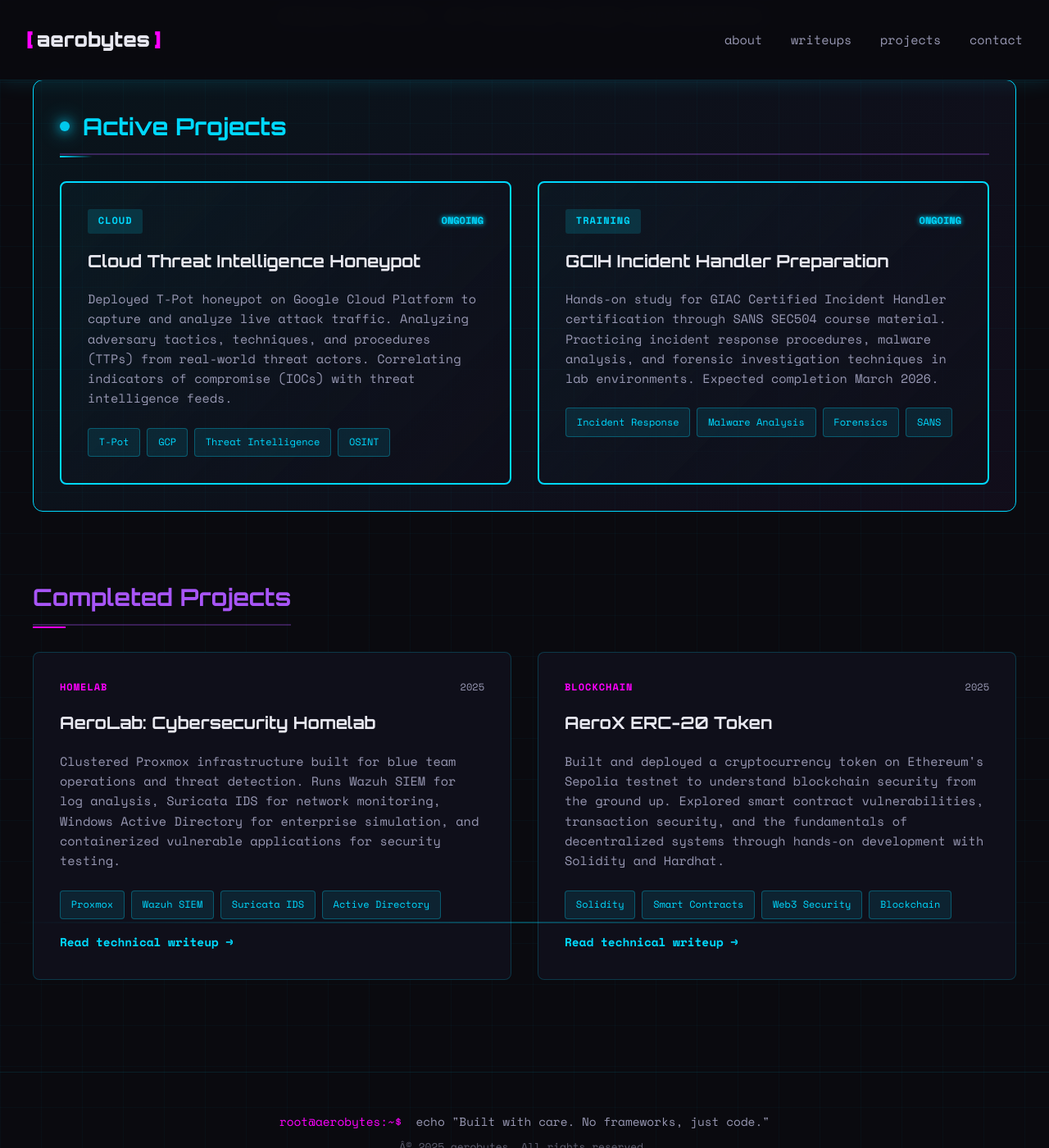
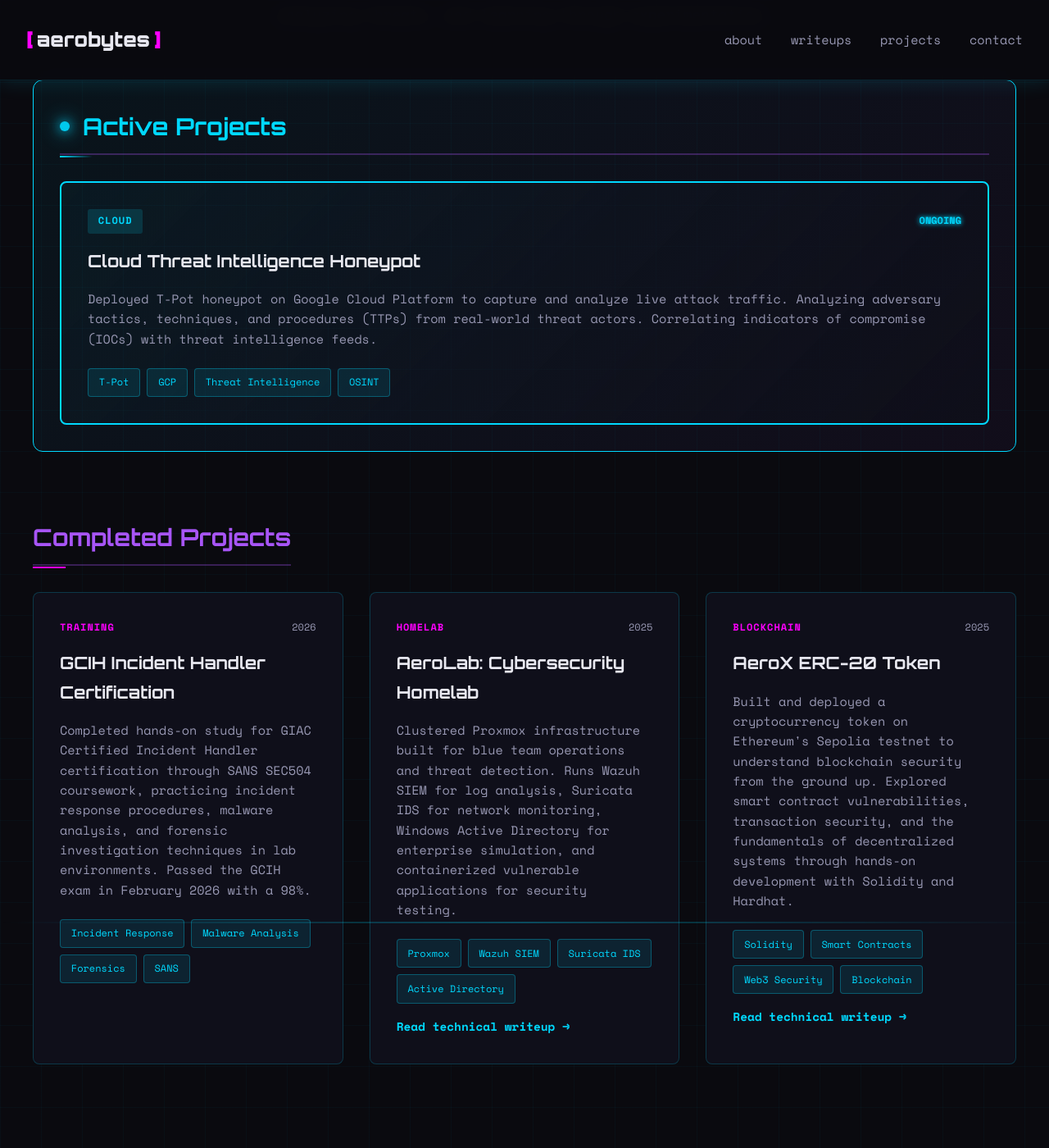
Before and after one commit to Aeronique/aerobytes-site, a Jekyll site: the page built from projects.html, in a window 1280 px wide and 1400 px high, scrolled down 336 px. Shown: the whole window at 82% size. Built offline with Jekyll 4.4.1, drawn with Linux system fonts in a browser that asks for light colours.

Commit message:
Update projects.html

```diff
--- a/projects.html
+++ b/projects.html
@@ -36,13 +36,21 @@ permalink: /projects/
                     </div>
                 </div>
 
-                <div class="project-card ongoing-card">
+
+            </div>
+        </div>
+
+        <!-- Completed Projects Section -->
+        <div class="completed-section">
+            <h3 class="subsection-title">Completed Projects</h3>
+            <div class="work-grid">
+                <div class="project-card">
                     <div class="card-header">
-                        <span class="card-tag ongoing-tag">TRAINING</span>
-                        <span class="card-date ongoing-status">ONGOING</span>
+                        <span class="card-tag">TRAINING</span>
+                        <span class="card-date">2026</span>
                     </div>
-                    <h3 class="card-title">GCIH Incident Handler Preparation</h3>
-                    <p class="card-description">Hands-on study for GIAC Certified Incident Handler certification through SANS SEC504 course material. Practicing incident response procedures, malware analysis, and forensic investigation techniques in lab environments. Expected completion March 2026.</p>
+                    <h3 class="card-title">GCIH Incident Handler Certification</h3>
+                    <p class="card-description">Completed hands-on study for GIAC Certified Incident Handler certification through SANS SEC504 coursework, practicing incident response procedures, malware analysis, and forensic investigation techniques in lab environments. Passed the GCIH exam in February 2026 with a 98%.</p>
                     <div class="card-tags">
                         <span class="tag">Incident Response</span>
                         <span class="tag">Malware Analysis</span>
@@ -50,13 +58,7 @@ permalink: /projects/
                         <span class="tag">SANS</span>
                     </div>
                 </div>
-            </div>
-        </div>
 
-        <!-- Completed Projects Section -->
-        <div class="completed-section">
-            <h3 class="subsection-title">Completed Projects</h3>
-            <div class="work-grid">
                 <div class="project-card">
                     <div class="card-header">
                         <span class="card-tag">HOMELAB</span>
```
